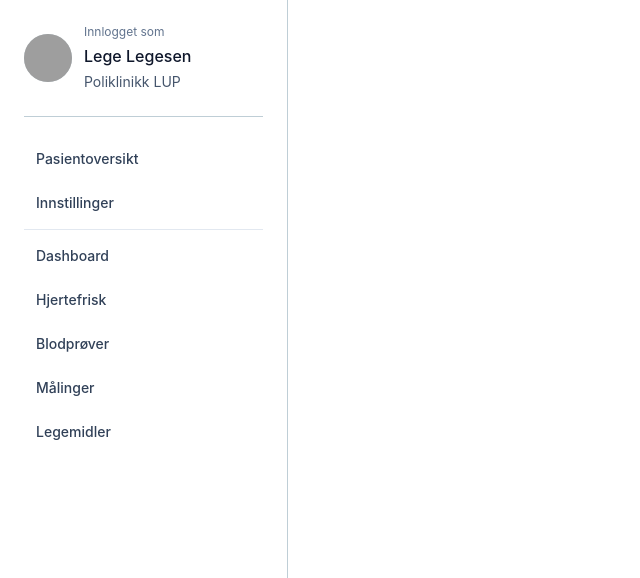
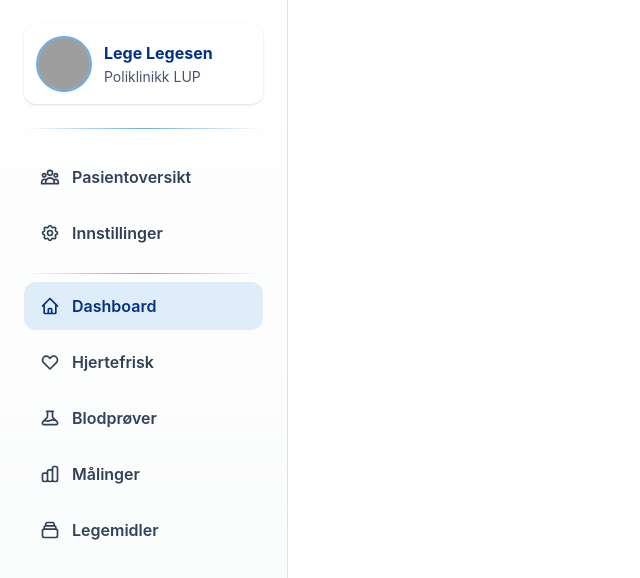
Before and after one commit to anjaiod/hjertefrisk, a Next.js app in the folder frontend/: page /dashboard in a window 1280 px wide. Shown: the top 578 px of the page, without its empty margins (0-640 px from the left). Built offline with nearby package versions, Linux system fonts and the light colour scheme; grey boxes are pictures that could not be loaded.

Commit message:
refactor: Navbar design
Woked on a better design for the navbar. It is basically done, only needs functionality (acutally navigating to other pages)

Closes #13

```diff
--- a/frontend/src/app/dashboard/page.tsx
+++ b/frontend/src/app/dashboard/page.tsx
@@ -3,7 +3,7 @@ import { SidebarNav } from "../../components/organisms/SidebarNav";
 export default function DashboardPage() {
   return (
     <div className="flex">
-      <SidebarNav/>
+      <SidebarNav activePath="/dashboard"/>
     </div>
   );
 }
--- a/frontend/src/components/organisms/SidebarNav.tsx
+++ b/frontend/src/components/organisms/SidebarNav.tsx
@@ -1,17 +1,23 @@
-type NavItem = { label: string; href: string; active?: boolean };
+type NavItem = {
+  label: string;
+  href: string;
+  active?: boolean;
+  icon: React.ReactNode;
+};
 
 function Item({ item }: { item: NavItem }) {
   return (
     <a
       href={item.href}
       className={[
-        "block rounded-xl px-3 py-2 text-sm font-medium transition",
+        "flex items-center gap-3 rounded-xl px-4 py-3 text-base font-semibold transition-all",
         item.active
-          ? "bg-brand-mist/40 text-brand-navy"
-          : "text-slate-700 hover:bg-brand-mist/30 hover:text-brand-navy",
+          ? "bg-brand-sky/20 text-brand-navy"
+          : "text-slate-700 hover:bg-brand-mist/40 hover:text-brand-navy hover:shadow-sm",
       ].join(" ")}
     >
-      {item.label}
+      <span className="w-5 h-5">{item.icon}</span>
+      <span>{item.label}</span>
     </a>
   );
 }
@@ -20,47 +26,182 @@ export function SidebarNav({
   clinicName = "Poliklinikk LUP",
   userName = "Lege Legesen",
   profileImage,
+  activePath = "/",
 }: {
   clinicName?: string;
   userName?: string;
   profileImage?: string;
+  activePath?: string;
 }) {
   const primaryItems: NavItem[] = [
-    { label: "Pasientoversikt", href: "#" },
-    { label: "Innstillinger", href: "#" },
+    {
+      label: "Pasientoversikt",
+      href: "#",
+      active: activePath === "/#",
+      icon: (
+        <svg
+          fill="none"
+          stroke="currentColor"
+          strokeWidth="2"
+          viewBox="0 0 24 24"
+        >
+          <path
+            strokeLinecap="round"
+            strokeLinejoin="round"
+            d="M17 20h5v-2a3 3 0 00-5.356-1.857M17 20H7m10 0v-2c0-.656-.126-1.283-.356-1.857M7 20H2v-2a3 3 0 015.356-1.857M7 20v-2c0-.656.126-1.283.356-1.857m0 0a5.002 5.002 0 019.288 0M15 7a3 3 0 11-6 0 3 3 0 016 0zm6 3a2 2 0 11-4 0 2 2 0 014 0zM7 10a2 2 0 11-4 0 2 2 0 014 0z"
+          />
+        </svg>
+      ),
+    },
+    {
+      label: "Innstillinger",
+      href: "/innstillinger",
+      active: activePath === "/innstillinger",
+      icon: (
+        <svg
+          fill="none"
+          stroke="currentColor"
+          strokeWidth="2"
+          viewBox="0 0 24 24"
+        >
+          <path
+            strokeLinecap="round"
+            strokeLinejoin="round"
+            d="M10.325 4.317c.426-1.756 2.924-1.756 3.35 0a1.724 1.724 0 002.573 1.066c1.543-.94 3.31.826 2.37 2.37a1.724 1.724 0 001.065 2.572c1.756.426 1.756 2.924 0 3.35a1.724 1.724 0 00-1.066 2.573c.94 1.543-.826 3.31-2.37 2.37a1.724 1.724 0 00-2.572 1.065c-.426 1.756-2.924 1.756-3.35 0a1.724 1.724 0 00-2.573-1.066c-1.543.94-3.31-.826-2.37-2.37a1.724 1.724 0 00-1.065-2.572c-1.756-.426-1.756-2.924 0-3.35a1.724 1.724 0 001.066-2.573c-.94-1.543.826-3.31 2.37-2.37.996.608 2.296.07 2.572-1.065z"
+          />
+          <path
+            strokeLinecap="round"
+            strokeLinejoin="round"
+            d="M15 12a3 3 0 11-6 0 3 3 0 016 0z"
+          />
+        </svg>
+      ),
+    },
   ];
 
   const secondaryItems: NavItem[] = [
-    { label: "Dashboard", href: "/" },
-    { label: "Hjertefrisk", href: "/hjertefrisk" },
-    { label: "Blodprøver", href: "/blodproever" },
-    { label: "Målinger", href: "/maalinger" },
-    { label: "Legemidler", href: "/legemidler" },
+    {
+      label: "Dashboard",
+      href: "/dashboard",
+      active: activePath === "/dashboard",
+      icon: (
+        <svg
+          fill="none"
+          stroke="currentColor"
+          strokeWidth="2"
+          viewBox="0 0 24 24"
+        >
+          <path
+            strokeLinecap="round"
+            strokeLinejoin="round"
+            d="M3 12l2-2m0 0l7-7 7 7M5 10v10a1 1 0 001 1h3m10-11l2 2m-2-2v10a1 1 0 01-1 1h-3m-6 0a1 1 0 001-1v-4a1 1 0 011-1h2a1 1 0 011 1v4a1 1 0 001 1m-6 0h6"
+          />
+        </svg>
+      ),
+    },
+    {
+      label: "Hjertefrisk",
+      href: "/hjertefrisk",
+      active: activePath === "/hjertefrisk",
+      icon: (
+        <svg
+          fill="none"
+          stroke="currentColor"
+          strokeWidth="2"
+          viewBox="0 0 24 24"
+        >
+          <path
+            strokeLinecap="round"
+            strokeLinejoin="round"
+            d="M4.318 6.318a4.5 4.5 0 000 6.364L12 20.364l7.682-7.682a4.5 4.5 0 00-6.364-6.364L12 7.636l-1.318-1.318a4.5 4.5 0 00-6.364 0z"
+          />
+        </svg>
+      ),
+    },
+    {
+      label: "Blodprøver",
+      href: "/blodproever",
+      active: activePath === "/blodproever",
+      icon: (
+        <svg
+          fill="none"
+          stroke="currentColor"
+          strokeWidth="2"
+          viewBox="0 0 24 24"
+        >
+          <path
+            strokeLinecap="round"
+            strokeLinejoin="round"
+            d="M19.428 15.428a2 2 0 00-1.022-.547l-2.387-.477a6 6 0 00-3.86.517l-.318.158a6 6 0 01-3.86.517L6.05 15.21a2 2 0 00-1.806.547M8 4h8l-1 1v5.172a2 2 0 00.586 1.414l5 5c1.26 1.26.367 3.414-1.415 3.414H4.828c-1.782 0-2.674-2.154-1.414-3.414l5-5A2 2 0 009 10.172V5L8 4z"
+          />
+        </svg>
+      ),
+    },
+    {
+      label: "Målinger",
+      href: "/maalinger",
+      active: activePath === "/maalinger",
+      icon: (
+        <svg
+          fill="none"
+          stroke="currentColor"
+          strokeWidth="2"
+          viewBox="0 0 24 24"
+        >
+          <path
+            strokeLinecap="round"
+            strokeLinejoin="round"
+            d="M9 19v-6a2 2 0 00-2-2H5a2 2 0 00-2 2v6a2 2 0 002 2h2a2 2 0 002-2zm0 0V9a2 2 0 012-2h2a2 2 0 012 2v10m-6 0a2 2 0 002 2h2a2 2 0 002-2m0 0V5a2 2 0 012-2h2a2 2 0 012 2v14a2 2 0 01-2 2h-2a2 2 0 01-2-2z"
+          />
+        </svg>
+      ),
+    },
+    {
+      label: "Legemidler",
+      href: "/legemidler",
+      active: activePath === "/legemidler",
+      icon: (
+        <svg
+          fill="none"
+          stroke="currentColor"
+          strokeWidth="2"
+          viewBox="0 0 24 24"
+        >
+          <path
+            strokeLinecap="round"
+            strokeLinejoin="round"
+            d="M19 11H5m14 0a2 2 0 012 2v6a2 2 0 01-2 2H5a2 2 0 01-2-2v-6a2 2 0 012-2m14 0V9a2 2 0 00-2-2M5 11V9a2 2 0 012-2m0 0V5a2 2 0 012-2h6a2 2 0 012 2v2M7 7h10"
+          />
+        </svg>
+      ),
+    },
   ];
 
   return (
-    <aside className="sticky top-0 hidden h-screen w-72 flex-col border-r border-brand-mist bg-white p-6 md:flex">
-      <div className="flex items-center gap-3">
+    <aside className="sticky top-0 hidden h-screen w-72 flex-col border-r border-brand-sky/30 bg-gradient-to-b from-white to-brand-mist/10 p-6 md:flex">
+      <div className="flex items-center gap-3 rounded-xl bg-white p-3 shadow-sm">
         <img
-          src={profileImage || "https://api.dicebear.com/7.x/avataaars/svg?seed=default"}
+          src={
+            profileImage ??
+            "https://api.dicebear.com/7.x/avataaars/svg?seed=default"
+          }
           alt="Profile"
-          className="h-12 w-12 rounded-full bg-brand-mist object-cover"
+          className="h-14 w-14 rounded-full border-2 border-brand-sky bg-brand-mist object-cover"
         />
-        <div className="space-y-1">
-          <p className="text-xs text-slate-500">Innlogget som</p>
-          <p className="font-medium text-slate-900">{userName}</p>
+        <div className="space-y-0.5">
+          <p className="font-bold text-brand-navy">{userName}</p>
           <p className="text-sm text-slate-600">{clinicName}</p>
         </div>
       </div>
 
-      <div className="my-6 h-px bg-brand-mist" />
+      <div className="my-6 h-px bg-gradient-to-r from-transparent via-brand-sky to-transparent" />
 
       <nav className="flex flex-col space-y-2">
         {primaryItems.map((item) => (
           <Item key={item.href} item={item} />
         ))}
 
-        <div className="h-px bg-slate-200" />
+        <div className="my-2 h-px bg-gradient-to-r from-transparent via-brand-sky to-transparent" />
 
         {secondaryItems.map((item) => (
           <Item key={item.href} item={item} />
```
Also changed, not shown: frontend/src/components/organisms/Placeholder.tsx (deleted).
